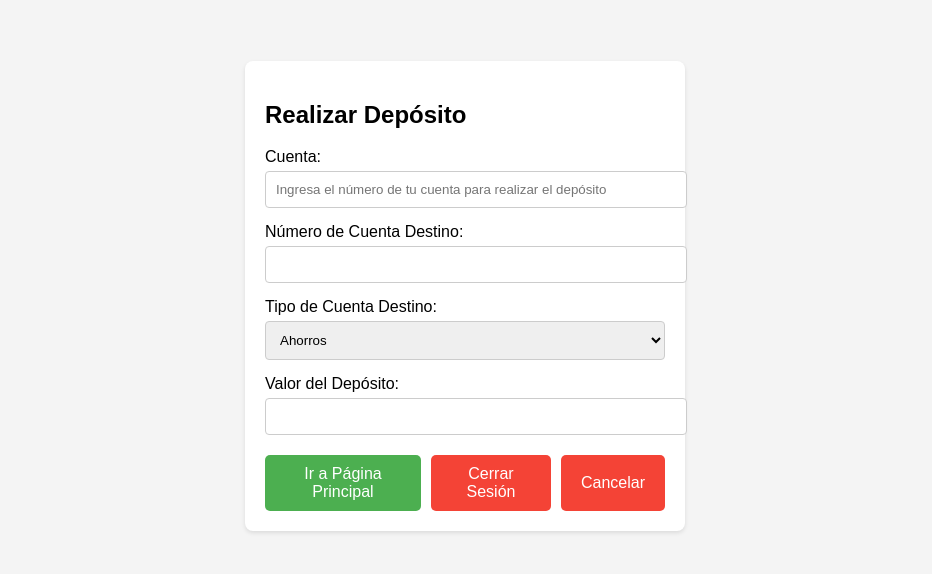
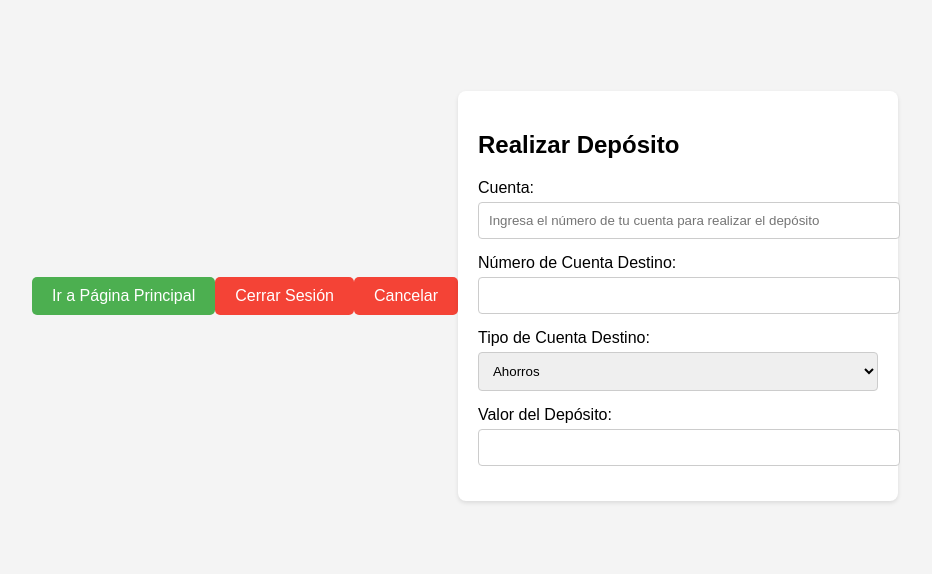
Before and after one commit to EvelynRua13/AppBilletera, a React (Vite) app in the folder proyecto_final/: page /depositos in a window 1280 px wide. Shown: the part 112-686 px from the top of the page, without its empty margins (175-1107 px from the left). Built offline with nearby package versions, Linux system fonts and the light colour scheme.

Commit message:
se añade logica para header en iterfaz depositos

```diff
--- a/proyecto_final/src/components/depositos/Depositos.css
+++ b/proyecto_final/src/components/depositos/Depositos.css
@@ -36,3 +36,9 @@
     font-size: 0.9rem;
     margin-top: 10px;
   }
+
+  .botones{
+    background-color: #333;
+    display: flex;
+    flex: top;
+  }
--- a/proyecto_final/src/components/depositos/Depositos.jsx
+++ b/proyecto_final/src/components/depositos/Depositos.jsx
@@ -43,7 +43,13 @@ const Depositos = () => {
   };
 
   return (
+
     <div className="depositos-container">
+          <header className='Botones'>
+        <BotonPrincipal/>
+          <BotonLogOut />
+          <BotonCancelar onCancel={onCancel}/>
+        </header>
       <form onSubmit={handleSubmit} className="depositos-form">
         <h2>Realizar Depósito</h2>
         {error && <p className="error-message">{error}</p>} {/* Mostrar mensaje de error */}
@@ -93,12 +99,8 @@ const Depositos = () => {
           />
         </div>
 
-        {/* Espacio para botones */}
-        <div className="button-section">
-          <BotonPrincipal/>
-          <BotonLogOut />
-          <BotonCancelar onCancel={onCancel}/>
-        </div>
+
+
       </form>
     </div>
   );
```
